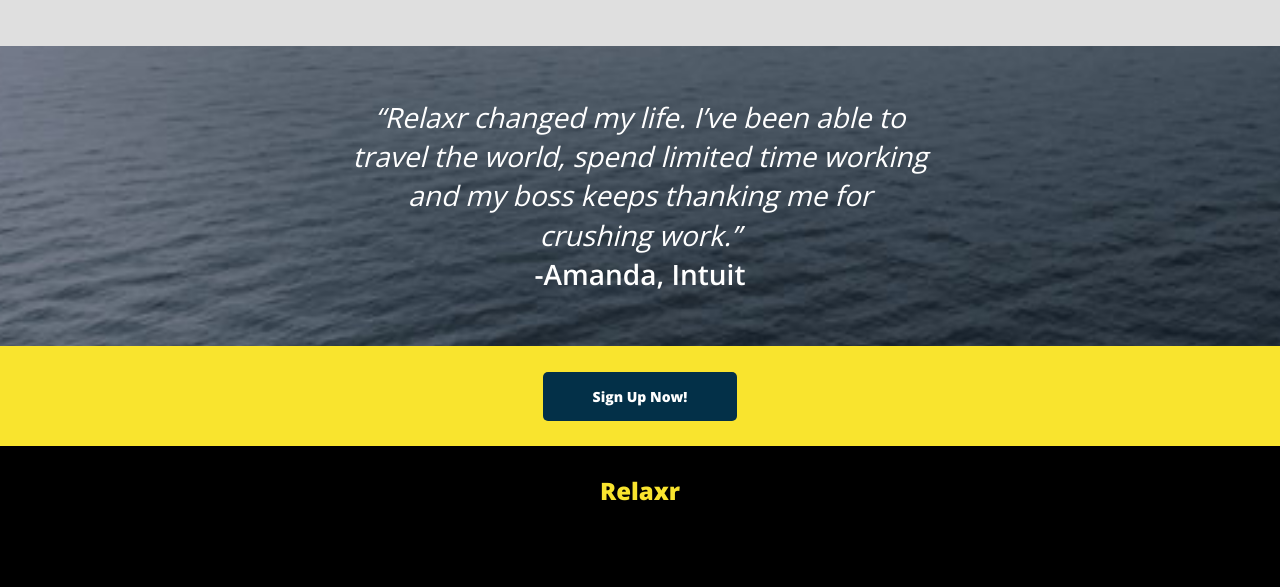
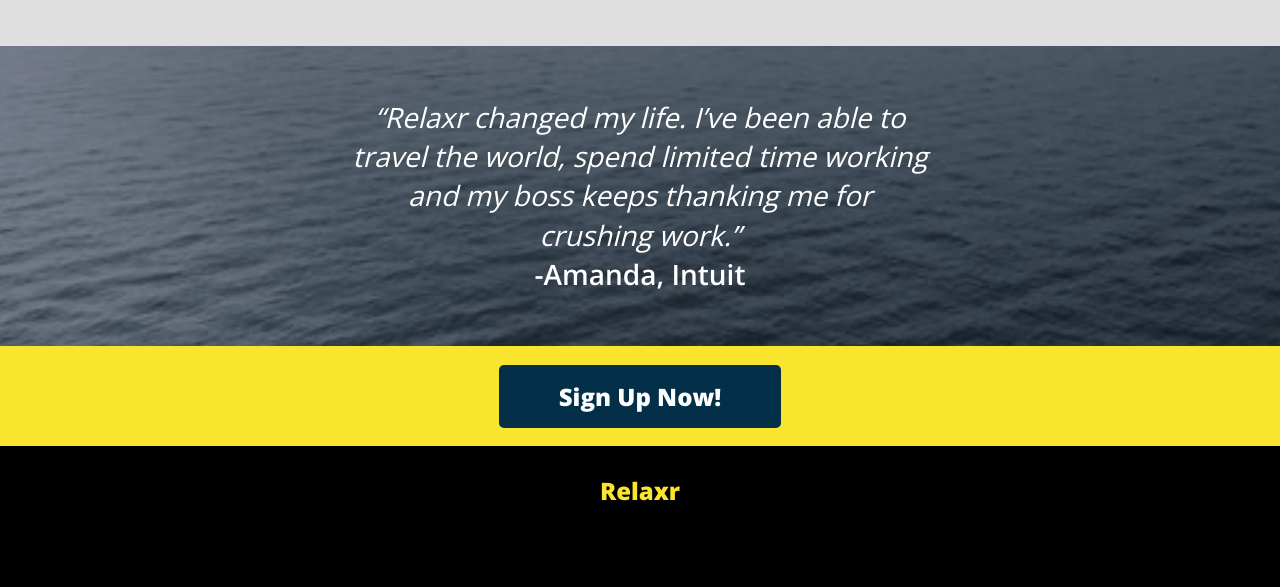
Before and after one commit to ninale91/homework-landingpage, a plain HTML site: page Week 2/index.html in a window 1280 px wide. Shown: the part 1054-1641 px from the top of the page. Drawn offline with nearby package versions, Linux system fonts and the light colour scheme.

Commit message:
changes button

```diff
--- a/Week 2/css/style.css
+++ b/Week 2/css/style.css
@@ -186,11 +186,11 @@ flex-direction: column;
   font-weight:900;
   border: none;
   color: white;
-  padding: 15px 50px;
+  padding: 15px 60px;
   text-align: center;
   text-decoration: none;
   display: inline-block;
-  font-size: 14px;
+  font-size: 24px;
   border-radius: 5px;
 }
 
```
